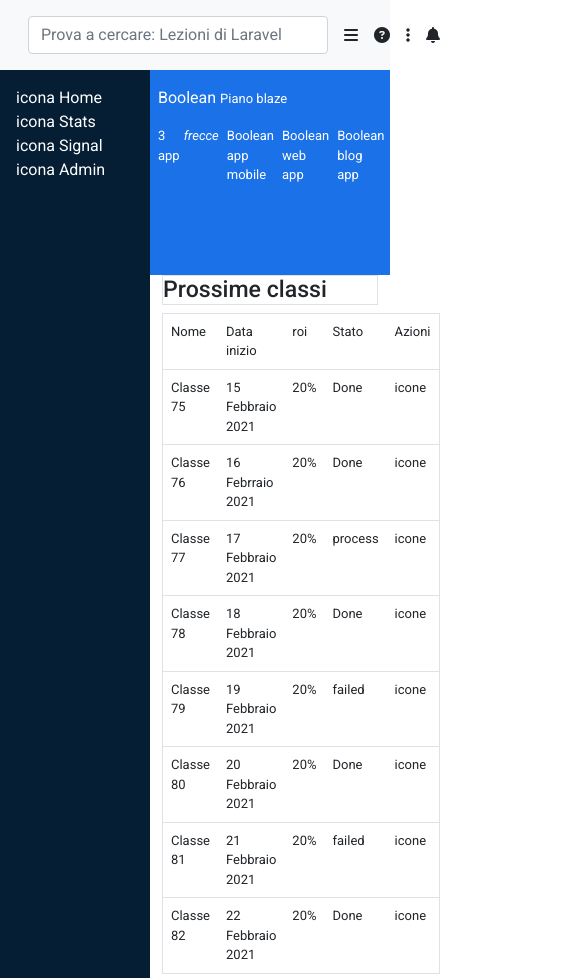
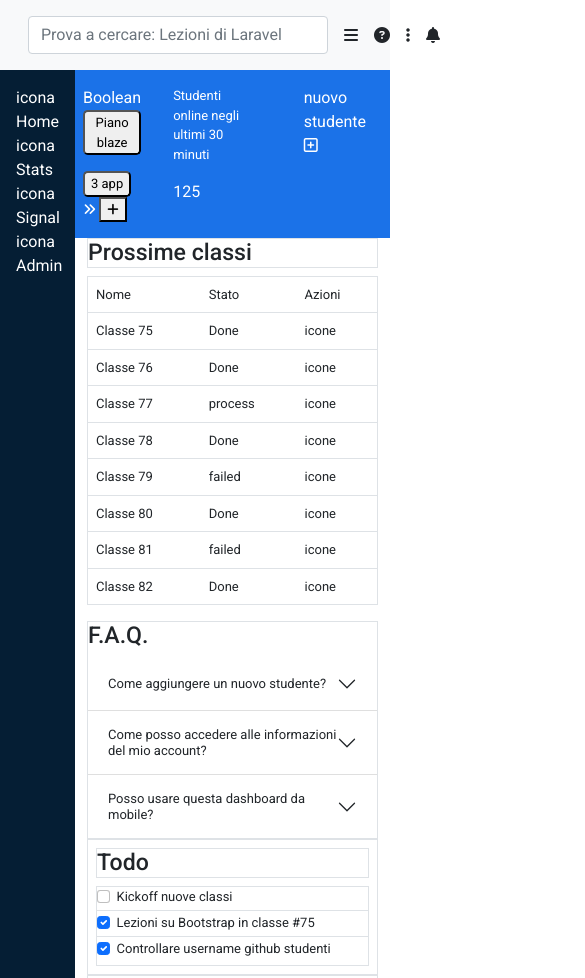
Before and after one commit to LorenzoParis1996/html-css-bootstrap-dashboard, a plain HTML site: page index.html in a window 390 px wide. Shown: the top 978 px of the page, 585 px wide, since content can reach past the window. Drawn offline with nearby package versions, Linux system fonts and the light colour scheme.

Commit message:
applicati breakpoint ad aside e button in sezione blu

```diff
--- a/css/style.css
+++ b/css/style.css
@@ -53,3 +53,16 @@ aside {
     width: 100%;
     object-fit: contain;
 }
+
+/*MEDIA QUERIES*/
+
+@media screen and (max-width: 992px) {
+
+    main {
+        width: calc(100% - 75px);
+    }
+
+    aside {
+        width: 75px;
+    }
+}
--- a/index.html
+++ b/index.html
@@ -58,21 +58,22 @@
             <section id="new-students" class=" white-font py-3">
                 <div class="d-flex justify-content-between">
                     <div class="px-2">
-                        <p>Boolean <span class="my_text_size">Piano blaze</span></p>
-                        <ul class="list-unstyled d-flex my_text_size">
-                            <li>3 app</li>
-                            <li class="px-1"><i>frecce</i></li>
-                            <li class="px-1">Boolean app mobile</li>
-                            <li class="px-1">Boolean web app</li>
-                            <li class="px-1">Boolean blog app</li>
-                        </ul>
+                        <p>Boolean<button class="my_text_size rounded-3">Piano blaze</button></p>
+                        <div class="my_text_size">
+                            <button class="rounded-3">3 app</button>
+                            <i class="fa-solid fa-angles-right"></i>
+                            <button class="d-lg-none"><i class="fa-solid fa-plus d-lg-none"></i></button>
+                            <button class="rounded-3 d-none  d-lg-inline-block">Boolean mobile app</button>
+                            <button class="rounded-3 d-none d-lg-inline-block">Boolean web app</button>
+                            <button class="rounded-3 d-none d-lg-inline-block">Boolean blog app</button>
+                        </div>
                     </div>
                     <div class="px-4">
                         <p class="my_text_size">Studenti online negli ultimi 30 minuti</p>
                         <p>125</p>
                     </div>
                     <div class="px-4">
-                        <p>nuovo studente <i>icona</i></p>
+                        <p>nuovo studente <i class="fa-regular fa-square-plus"></i></p>
                     </div>
             </section>
 
@@ -87,67 +88,67 @@
 
                                     <tbody>
                                         <tr>
-                                            <td scope="col" class="cell_spacing">Nome</td>
-                                            <td scope="col">Data inizio</td>
-                                            <td scope="col">roi</th>
+                                            <td scope="col">Nome</td>
+                                            <td scope="col" class="d-none d-md-table-cell">Data inizio</td>
+                                            <td scope="col" class="d-none d-md-table-cell">roi</th>
                                             <td scope="col">Stato</td>
                                             <td scope="col">Azioni</td>
                                         </tr>
 
                                         <tr>
-                                            <td scope="row" class="cell_spacing">Classe 75</td>
-                                            <td>15 Febbraio 2021</td>
-                                            <td>20%</td>
+                                            <td scope="row">Classe 75</td>
+                                            <td class="d-none d-md-table-cell">15 Febbraio 2021</td>
+                                            <td class="d-none d-md-table-cell">20%</td>
                                             <td>Done</td>
                                             <td>icone</td>
                                         </tr>
                                         <tr>
-                                            <td scope="row" class="cell_spacing">Classe 76</td>
-                                            <td>16 Febrraio 2021</td>
-                                            <td>20%</td>
+                                            <td scope="row">Classe 76</td>
+                                            <td class="d-none d-md-table-cell">16 Febrraio 2021</td>
+                                            <td class="d-none d-md-table-cell">20%</td>
                                             <td>Done</td>
                                             <td>icone</td>
                                         </tr>
                                         <tr>
-                                            <td scope="row" class="cell_spacing">Classe 77</td>
-                                            <td>17 Febbraio 2021</td>
-                                            <td>20%</td>
+                                            <td scope="row">Classe 77</td>
+                                            <td class="d-none d-md-table-cell">17 Febbraio 2021</td>
+                                            <td class="d-none d-md-table-cell">20%</td>
                                             <td>process</td>
                                             <td>icone</td>
                                         </tr>
                                         <tr>
-                                            <td scope="row" class="cell_spacing">Classe 78</td>
-                                            <td>18 Febbraio 2021</td>
-                                            <td>20%</td>
+                                            <td scope="row">Classe 78</td>
+                                            <td class="d-none d-md-table-cell">18 Febbraio 2021</td>
+                                            <td class="d-none d-md-table-cell">20%</td>
                                             <td>Done</td>
                                             <td>icone</td>
                                         </tr>
                                         <tr>
-                                            <td scope="row" class="cell_spacing">Classe 79</td>
-                                            <td>19 Febbraio 2021</td>
-                                            <td>20%</td>
+                                            <td scope="row">Classe 79</td>
+                                            <td class="d-none d-md-table-cell">19 Febbraio 2021</td>
+                                            <td class="d-none d-md-table-cell">20%</td>
                                             <td>failed</td>
                                             <td>icone</td>
 
                                         </tr>
                                         <tr>
-                                            <td scope="row" class="cell_spacing">Classe 80</td>
-                                            <td>20 Febbraio 2021</td>
-                                            <td>20%</td>
+                                            <td scope="row">Classe 80</td>
+                                            <td class="d-none d-md-table-cell">20 Febbraio 2021</td>
+                                            <td class="d-none d-md-table-cell">20%</td>
                                             <td>Done</td>
                                             <td>icone</td>
                                         </tr>
                                         <tr>
-                                            <td scope="row" class="cell_spacing">Classe 81</td>
-                                            <td>21 Febbraio 2021</td>
-                                            <td>20%</td>
+                                            <td scope="row">Classe 81</td>
+                                            <td class="d-none d-md-table-cell">21 Febbraio 2021</td>
+                                            <td class="d-none d-md-table-cell">20%</td>
                                             <td>failed</td>
                                             <td>icone</td>
                                         </tr>
                                         <tr>
-                                            <td scope="row" class="cell_spacing">Classe 82</td>
-                                            <td>22 Febbraio 2021</td>
-                                            <td>20%</td>
+                                            <td scope="row">Classe 82</td>
+                                            <td class="d-none d-md-table-cell">22 Febbraio 2021</td>
+                                            <td class="d-none d-md-table-cell">20%</td>
                                             <td>Done</td>
                                             <td>icone</td>
                                         </tr>
```
